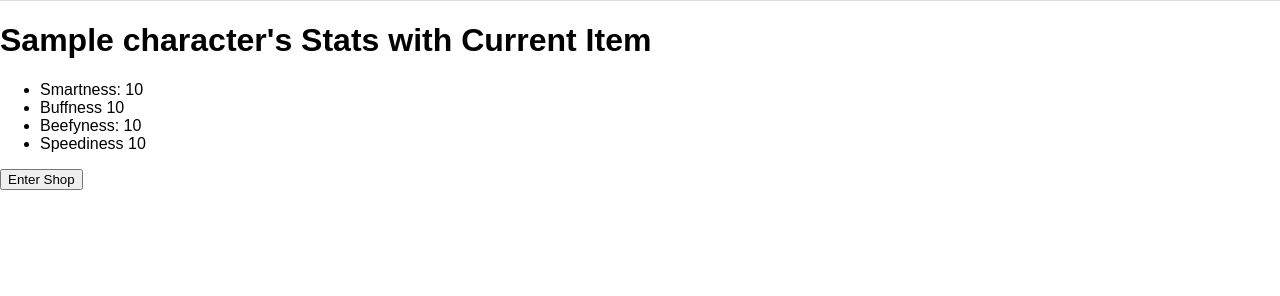
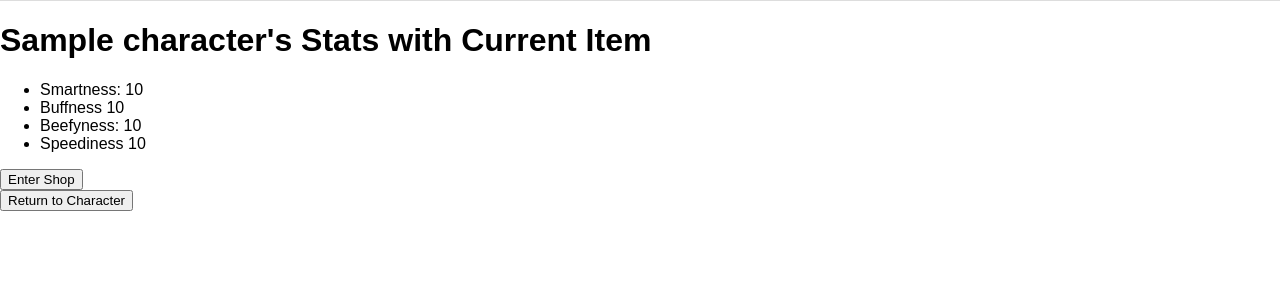
Before and after one commit to rowanb99/database350_project, a Flask app: template itc350-template-main/templates/character_inventory.html in a window 1280 px wide. Shown: the part 152-448 px from the top of the page. Run offline with Flask 3, Linux system fonts and the light colour scheme; the template is opened without the code that fills it: most values are stand-ins (such as "Sample title", 1, 10 or a date in 2020).

Commit message:
navigability added from inventory to characterinfo

```diff
--- a/itc350-template-main/main.py
+++ b/itc350-template-main/main.py
@@ -387,6 +387,12 @@ def redirect_store():
     data=request.form
     return redirect(url_for("enter_store") + "?charID=" + data["charID"])
 
+#redirect to characterinfo
+@app.route("/redirect/characterinfo", methods=["POST"])
+def redirect_characterinfo():
+    data=request.form
+    return redirect(url_for("view_character_stats") + "?charID=" + data["charID"])
+
 #item store
 @app.route("/character/inventory/store", methods=["GET"])
 def enter_store():
--- a/itc350-template-main/templates/character_inventory.html
+++ b/itc350-template-main/templates/character_inventory.html
@@ -93,6 +93,13 @@
         <input type="submit" value="Enter Shop">
     </form>
 
+    <div></div>
+
+    <form action="/redirect/characterinfo" method="post">
+        <input type="text" id="charID" name="charID" value="{{character[1]}}" required hidden>
+        <input type="submit" value="Return to Character">
+    </form>
+
 </body>
 
 </html>
```
